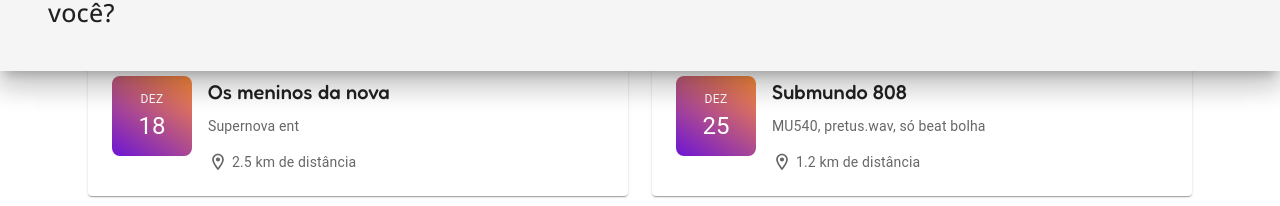
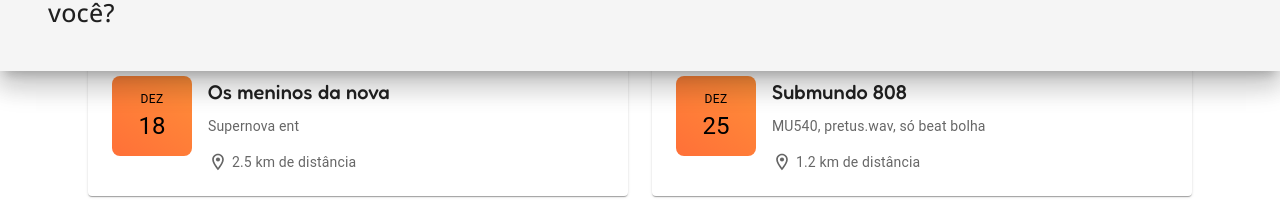
Before and after one commit to GustavoAzvdo/PI_KDaBoa, a React (Vite) app in the folder kdaboa/: page / in a window 1280 px wide. Shown: the part 729-935 px from the top of the page. Built offline with nearby package versions, Linux system fonts and the light colour scheme; no server answers.

Commit message:
style(home): alterando o boxshadow dos eventos de localização

```diff
--- a/kdaboa/src/components/BoxInfo/BoxInfo.tsx
+++ b/kdaboa/src/components/BoxInfo/BoxInfo.tsx
@@ -27,7 +27,7 @@ const BoxInfo = () => {
 
         </Container>
       </Grid>
-      <Container sx={{pb: 10}}>
+      <Container sx={{ pb: 10 }}>
         <Grid container spacing={3}>
           {[
             {
@@ -48,19 +48,19 @@ const BoxInfo = () => {
             },
           ].map((event, index) => (
             <Grid size={{ xs: 12, sm: 12, md: 6 }} key={index}>
-              <Card sx={{ p: 3, "&:hover": { boxShadow: 3 } }}>
+              <Card sx={{ p: 3, cursor:'pointer', "&:hover": { boxShadow: "0px 8px 20px #ff84384e",} }}>
                 <Box display="flex" gap={2}>
                   <Box
                     sx={{
                       width: 80,
                       height: 80,
-                      background: "linear-gradient(35deg, #6C15D5, #FF8e38)",
+                      background: "linear-gradient(35deg, #ff7038ff, #FF8e38)",
                       borderRadius: 2,
                       display: "flex",
                       flexDirection: "column",
                       alignItems: "center",
                       justifyContent: "center",
-                      color: "white",
+                      color: "black",
                       fontWeight: "bold",
                       fontFamily: 'var(--notosans)'
                     }}
@@ -116,10 +116,10 @@ const BoxInfo = () => {
 
 
         </Box>
-        <Grid container spacing={4} textAlign="center" sx={{display: 'flex', alignItems: 'center', justifyContent: 'space-around'}}>
+        <Grid container spacing={4} textAlign="center" sx={{ display: 'flex', alignItems: 'center', justifyContent: 'space-around' }}>
           {[
             { number: "1000+", label: "Eventos cadastrados", color: '#6C15D5' },
-            { number: "100+", label: "Estabelecimentos parceiros", color:  '#FF8e38' },
+            { number: "100+", label: "Estabelecimentos parceiros", color: '#FF8e38' },
             { number: "200+", label: "Cidades atendidas", color: '#6C15D5' },
 
           ].map((stat, index) => (
@@ -184,9 +184,9 @@ const BoxInfo = () => {
         />
 
       </Grid>
-        <Box sx={{ py: 8, backgroundColor: "white" }}>
+      <Box sx={{ py: 8, backgroundColor: "white" }}>
         <Container maxWidth="lg">
-        <Box sx={{
+          <Box sx={{
             textAlign: { xs: 'center' },
             px: { xs: 2 }
           }}>
@@ -213,7 +213,7 @@ const BoxInfo = () => {
                 description: "Receba sugestões de eventos baseadas nos seus interesses e histórico de participação.",
               },
             ].map((feature, index) => (
-              <Grid size={{xs: 12, sm: 12, md: 4}} key={index} sx={{py: 5}}>
+              <Grid size={{ xs: 12, sm: 12, md: 4 }} key={index} sx={{ py: 5 }}>
                 <Box textAlign="center">
                   <Box
                     sx={{
@@ -227,10 +227,17 @@ const BoxInfo = () => {
                       color: "white",
                       mx: "auto",
                       mb: 2,
+                      transition: "all 0.3s ease",
+                      '&:hover': {
+                        transform: "scale(1.1) rotate(10deg)", // aumenta e gira levemente
+                        background: "#4a0da5",                // roxo mais escuro
+                        boxShadow: "0 8px 20px rgba(108,21,213,0.5)", // glow roxo
+                      },
                     }}
                   >
                     {feature.icon}
                   </Box>
+
                   <Typography variant="h6" sx={{ fontFamily: "var(--fredoka)", fontWeight: 500, mb: 2 }}>
                     {feature.title}
                   </Typography>
@@ -240,7 +247,7 @@ const BoxInfo = () => {
             ))}
           </Grid>
         </Container>
-        <Box sx={{ pt: 4, display: 'flex', alignItems: 'center', justifyContent: 'center'}}>
+        <Box sx={{ pt: 4, display: 'flex', alignItems: 'center', justifyContent: 'center' }}>
           <Button endIcon={<PersonAddAlt1Outlined />} variant='outlined' color='inherit' size='large' href="/signin" className="btn-cadastrar">
             <Typography className="btn-text">
               Quero me cadastrar!
--- a/kdaboa/src/components/Forms/CriarEvento/CriarEvento.tsx
+++ b/kdaboa/src/components/Forms/CriarEvento/CriarEvento.tsx
@@ -404,6 +404,7 @@ const CriarEvento = ({ onCategoryChange, setEventoTitle }: CategoryProps) => {
                     >
                         <Stack spacing={2}>
                             <DateTimePicker
+
                                 value={dataInicio}
                                 onChange={(e: any) => {
                                     setDataInicio(e);
@@ -413,11 +414,7 @@ const CriarEvento = ({ onCategoryChange, setEventoTitle }: CategoryProps) => {
                                     }
                                 }}
                                 label="Data/hora inicio"
-                                slotProps={{
-                                    textField: {
-                                        sx: { border: '1px solid #6c15d5 !important' }
-                                    }
-                                }}
+
                             />
                         </Stack>
                     </LocalizationProvider>
```
